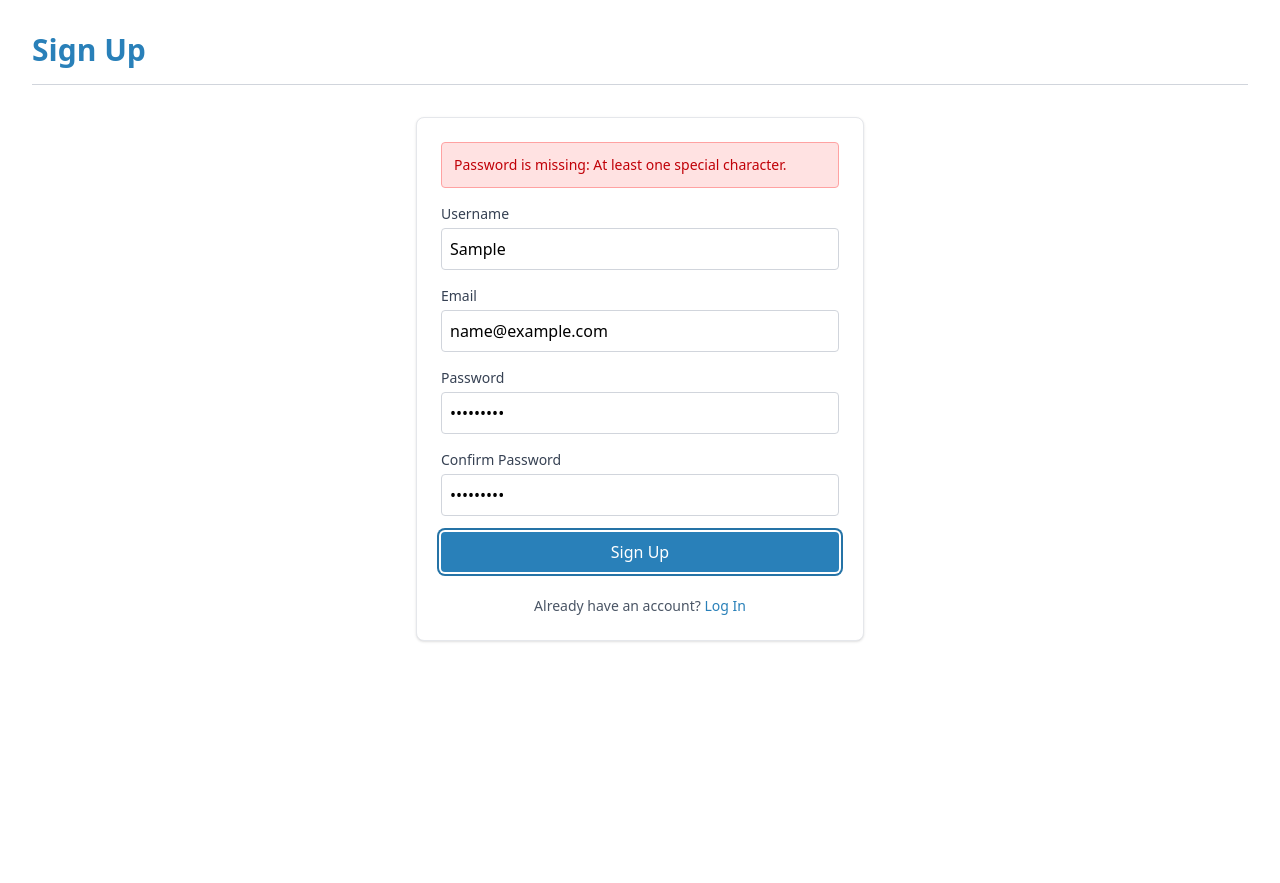
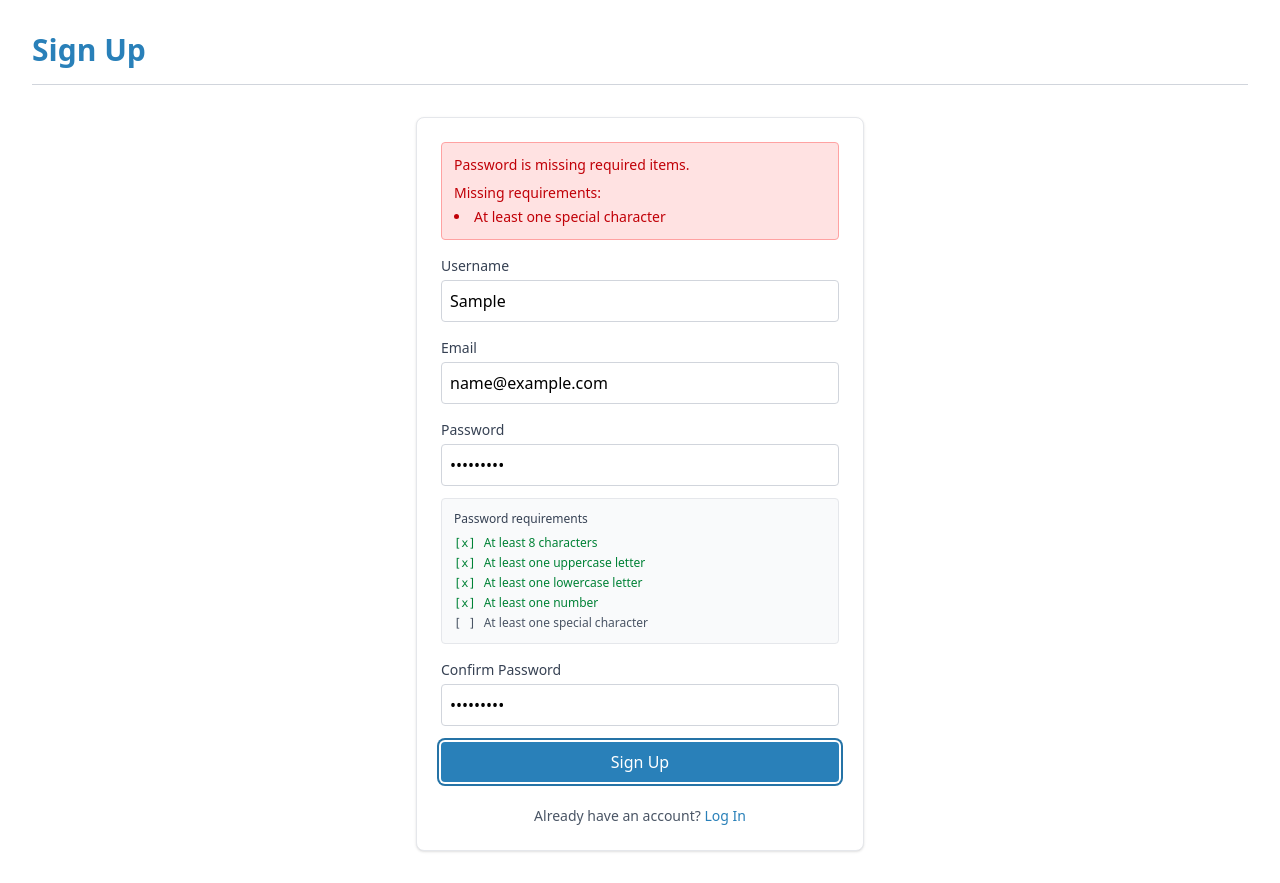
Before and after one commit to ChristDiaz/quiz-app, a React (Vite) app in the folder client/: page /signup in a window 1280 px wide. Both pictures are taken after typing "Sample", "name@example.com", "Sample123", "Sample123" into the empty fields and a click on the button "Sign Up". Before the commit the page ends 800 px from the top, so only its background shows below. Built offline with nearby package versions, Linux system fonts and the light colour scheme.

Commit message:
Add live password requirements feedback to signup

```diff
--- a/client/src/pages/Signup.jsx
+++ b/client/src/pages/Signup.jsx
@@ -3,7 +3,10 @@ import React, { useState } from 'react';
 import axios from 'axios';
 import { Link, useNavigate } from 'react-router-dom';
 import PageHeader from '../components/PageHeader';
-import { getMissingPasswordRequirements } from '../utils/passwordPolicy';
+import {
+  getMissingPasswordRequirements,
+  getPasswordRequirementStatus
+} from '../utils/passwordPolicy';
 
 function Signup() {
   const [username, setUsername] = useState('');
@@ -12,8 +15,10 @@ function Signup() {
   const [confirmPassword, setConfirmPassword] = useState('');
   const [error, setError] = useState('');
   const [success, setSuccess] = useState('');
+  const [passwordMissingRequirements, setPasswordMissingRequirements] = useState([]);
   const [loading, setLoading] = useState(false);
   const navigate = useNavigate();
+  const passwordRequirementStatus = getPasswordRequirementStatus(password);
 
   // --- Define Consistent Styles ---
   const inputBaseClasses = "border border-gray-300 rounded w-full p-2 focus:outline-none focus:ring-2 focus:ring-[#2980b9] focus:border-transparent disabled:bg-gray-100";
@@ -24,6 +29,7 @@ function Signup() {
     e.preventDefault();
     setError(''); // Clear previous errors
     setSuccess('');
+    setPasswordMissingRequirements([]);
 
     // Basic Validation
     if (!username || !email || !password || !confirmPassword) {
@@ -36,7 +42,8 @@ function Signup() {
     }
     const missingRequirements = getMissingPasswordRequirements(password);
     if (missingRequirements.length > 0) {
-      setError(`Password is missing: ${missingRequirements.join(', ')}.`);
+      setError('Password is missing required items.');
+      setPasswordMissingRequirements(missingRequirements);
       return;
     }
 
@@ -62,7 +69,11 @@ function Signup() {
 
     } catch (err) {
       console.error("Signup Error:", err);
+      const apiMissingRequirements = Array.isArray(err.response?.data?.missingRequirements)
+        ? err.response.data.missingRequirements
+        : [];
       setError(err.response?.data?.message || 'Signup failed. Please try again.');
+      setPasswordMissingRequirements(apiMissingRequirements);
     } finally {
       setLoading(false);
     }
@@ -77,7 +88,17 @@ function Signup() {
           {/* Error Message */}
           {error && (
             <div className="p-3 rounded bg-red-100 text-red-700 border border-red-300 text-sm">
-              {error}
+              <p>{error}</p>
+              {passwordMissingRequirements.length > 0 && (
+                <div className="mt-2">
+                  <p className="font-medium">Missing requirements:</p>
+                  <ul className="list-disc list-inside mt-1">
+                    {passwordMissingRequirements.map((requirement) => (
+                      <li key={requirement}>{requirement}</li>
+                    ))}
+                  </ul>
+                </div>
+              )}
             </div>
           )}
           {/* Success Message */}
@@ -127,6 +148,20 @@ function Signup() {
               disabled={loading}
               required
             />
+            <div className="mt-3 p-3 rounded bg-gray-50 border border-gray-200">
+              <p className="text-xs font-medium text-gray-700">Password requirements</p>
+              <ul className="mt-2 space-y-1">
+                {passwordRequirementStatus.map((requirement) => (
+                  <li
+                    key={requirement.id}
+                    className={`text-xs ${requirement.met ? 'text-green-700' : 'text-gray-600'}`}
+                  >
+                    <span className="font-mono mr-2">{requirement.met ? '[x]' : '[ ]'}</span>
+                    {requirement.label}
+                  </li>
+                ))}
+              </ul>
+            </div>
           </div>
 
           {/* Confirm Password Input */}
```
Also changed, not shown: 1 other file (tests, documents, lock files or other folders).
